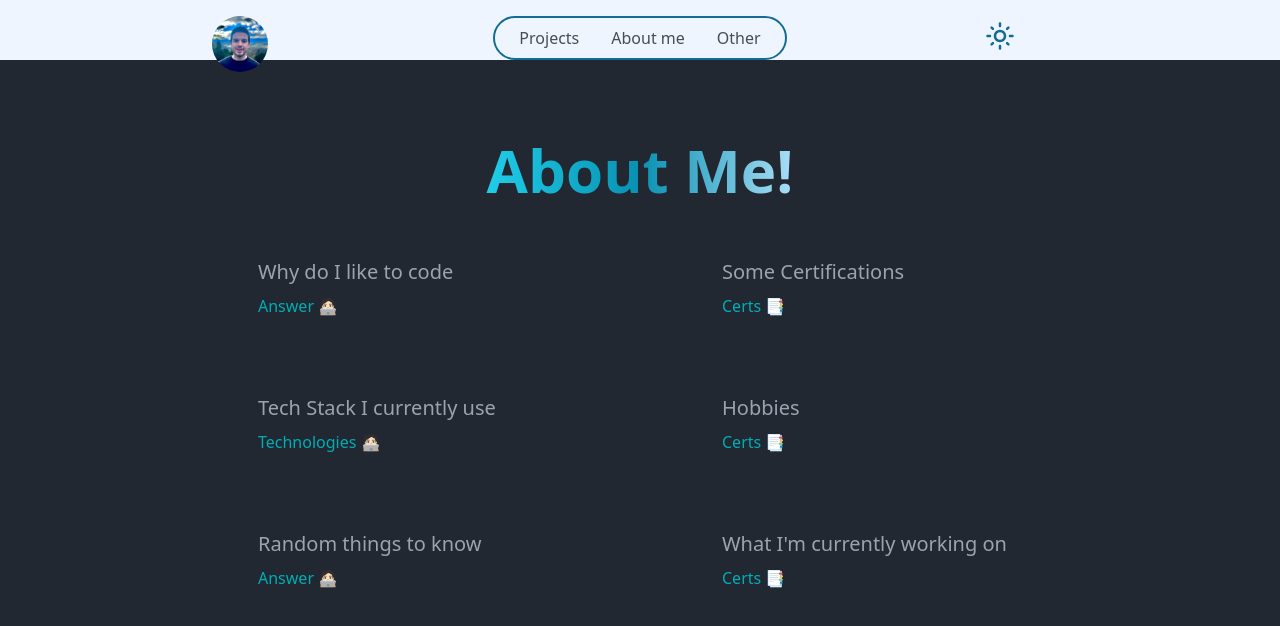
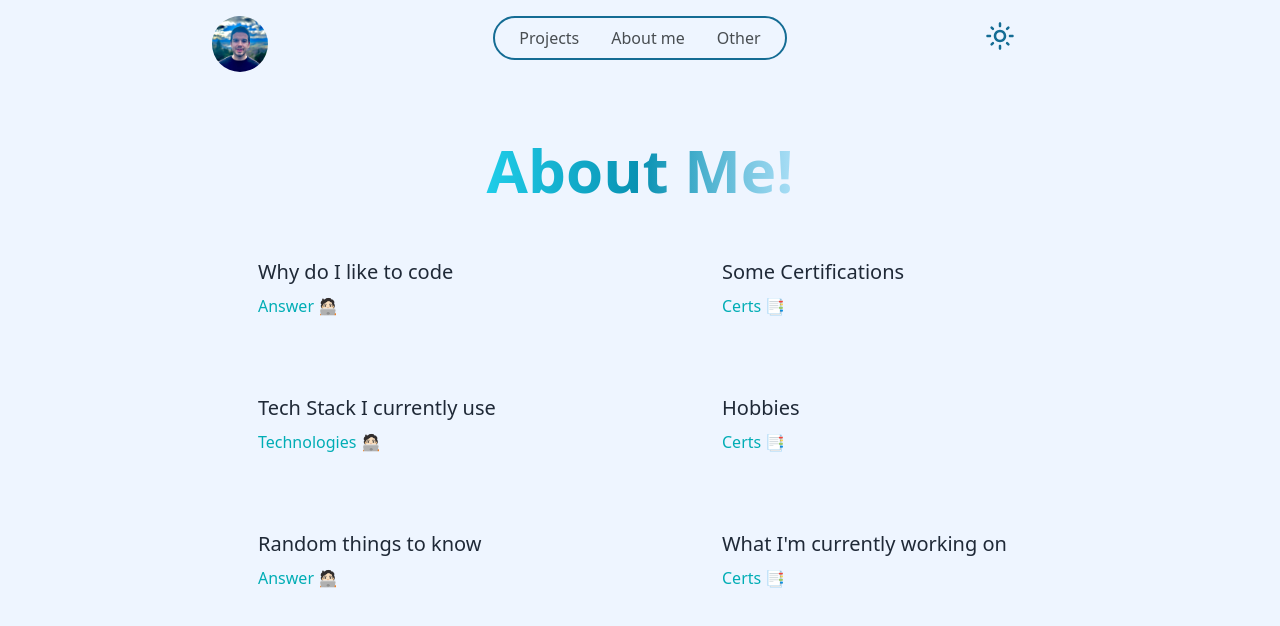
Before and after one commit to davidtc8/another_silly_porfolio_why_not, a React (Vite) app in the folder client/: page /aboutme in a window 1280 px wide. Shown: the top 626 px of the page. Built offline with nearby package versions, Linux system fonts and the light colour scheme.

Commit message:
Last changes

```diff
--- a/client/src/components/AboutMe/Aboutme.jsx
+++ b/client/src/components/AboutMe/Aboutme.jsx
@@ -11,29 +11,30 @@ import ML from '../../assets/machine-learning.jpeg'
 import WebDevelopment from '../../assets/web-dev.jpeg'
 import English from '../../assets/english.jpeg'
 import ReadMore from '../HelpfulFunctions/ReadMore'
+import { connect } from 'react-redux';
 import './aboutmeStyling.css'
 
-export default function Aboutme() {
+function Aboutme( { theme }) {
   return (
     <div className='main_wrapper'>
-      <div className='aboutme_main_section'>
-        <div className='letter_section_box'>
+      <div className={`aboutme_main_section ${theme === 'dark' ? 'aboutme_main_section_dark': 'aboutme_main_section_light'}`}>
+        <div className={`letter_section_box ${theme === 'dark' ? 'letter_section_box_dark': 'letter_section_box_light'}`}>
           <span className='text-6xl p-4 text-center font-bold from-cyan-400 via-cyan-600 to-sky-200 bg-gradient-to-r bg-clip-text text-transparent'>
             About Me!
           </span>
         </div>
         <div className='full_summary_box'>
-          <div className='about_me_section grid_section text-gray-400 text-md font-normal'>
+          <div className={`about_me_section grid_section ${theme === 'dark' ? 'text-gray-200' : 'text-gray-800' }  text-md font-normal`}>
             {/* --------- FIRST ROW -------- */}
             <div className='col1AboutMe'>
-              <div className='header_section_writing text-gray-400 text-xl font-normal'>
+              <div className={`header_section_writing ${theme === 'dark' ? 'text-gray-200' : 'text-gray-800' } text-xl font-normal`}>
                 Why do I like to code
               </div>
               <div className='full_explanation_writing'>
                 <ReadMore letters={"Answer 🧑🏻‍💻"}>
                   <div className=''>
                     <ul>
-                      <li className='my_text'>
+                      <li className={`my_text ${theme === 'dark' ? 'my_text_dark' : 'my_text_light'}`}>
                         When I was young I was in love with games like <PopupImage imageUrl={Starcraft}>Starcraft</PopupImage> and <PopupImage imageUrl={AOE}>Age of Empires</PopupImage>,
                         so when I was around 14 I started creating my own games, however, to be honest I wasn't really successful, but ever since then, this fueled in me a sense of curiosity
                         about programming.
@@ -44,44 +45,44 @@ export default function Aboutme() {
               </div>
             </div>
             <div className='col2AboutMe'>
-              <div className='header_section_writing text-gray-400 text-xl font-normal'>
+            <div className={`header_section_writing ${theme === 'dark' ? 'text-gray-200' : 'text-gray-800' } text-xl font-normal`}>
                 Some Certifications
               </div>
               <div className='full_explanation_writing'>
                 <ReadMore letters={"Certs 📑"}>
                   <div>
                     <ul>
-                      <li className='my_text'>
+                    <li className={`my_text ${theme === 'dark' ? 'my_text_dark' : 'my_text_light'}`}>
                         Here are some of my Certifications, if you want to know more about it, feel free to check my <a className='my_a' href="https://www.linkedin.com/in/david-tc/">LinkedIn</a>
                       </li>
-                      <li className='my_next_li'>
+                      <li className={`my_next_li ${theme === 'dark' ? 'my_next_li_dark' : 'my_next_li_light'}`}>
                         <PopupImage imageUrl={ML}>Machine Learning</PopupImage> by MIT Professional Education.
                       </li>
-                      <li className='my_next_li'>
+                      <li className={`my_next_li ${theme === 'dark' ? 'my_next_li_dark' : 'my_next_li_light'}`}>
                         <PopupImage imageUrl={PythonDS}>Python</PopupImage> Data Structures by Coursera.
                       </li>
-                      <li className='my_next_li'>
+                      <li className={`my_next_li ${theme === 'dark' ? 'my_next_li_dark' : 'my_next_li_light'}`}>
                         <PopupImage imageUrl={WebDevelopment}>Web Development</PopupImage> by ITESM.
                       </li>
-                      <li className='my_next_li'>
+                      <li className={`my_next_li ${theme === 'dark' ? 'my_next_li_dark' : 'my_next_li_light'}`}>
                         <PopupImage imageUrl={ReactCert}>React</PopupImage> Certfication by HackerRank.
                       </li>
-                      <li className='my_next_li'>
+                      <li className={`my_next_li ${theme === 'dark' ? 'my_next_li_dark' : 'my_next_li_light'}`}>
                         <PopupImage imageUrl={PythonCert}>Python</PopupImage> Certfication by HackerRank.
                       </li>
-                      <li className='my_next_li'>
+                      <li className={`my_next_li ${theme === 'dark' ? 'my_next_li_dark' : 'my_next_li_light'}`}>
                         <PopupImage imageUrl={SQLCert}>SQL</PopupImage> Certfication by Datacamp.
                       </li>
-                      <li className='my_next_li'>
+                      <li className={`my_next_li ${theme === 'dark' ? 'my_next_li_dark' : 'my_next_li_light'}`}>
                         <PopupImage imageUrl={GoogleCloud}>Certification</PopupImage> by Google Cloud.
                       </li>
-                      <li className='my_next_li'>
+                      <li className={`my_next_li ${theme === 'dark' ? 'my_next_li_dark' : 'my_next_li_light'}`}>
                         <PopupImage imageUrl={UdacityCert}>Programming for Data Science</PopupImage> by Udacity.
                       </li>
-                      <li className='my_text2'>
+                      <li className={`my_text2 ${theme === 'dark' ? 'my_text2_dark' : 'my_text2_light'}`}>
                         Other Certifications
                       </li>
-                      <li className='my_next_li'>
+                      <li className={`my_next_li ${theme === 'dark' ? 'my_next_li_dark' : 'my_next_li_light'}`}>
                         <PopupImage imageUrl={English}>English</PopupImage> Test by Duolingo (C1 Level).
                       </li>
                     </ul>
@@ -91,17 +92,17 @@ export default function Aboutme() {
             </div>
             {/* --------- SECOND ROW -------- */}
             <div className='col1AboutMe'>
-              <div className='header_section_writing text-gray-400 text-xl font-normal'>
+            <div className={`header_section_writing ${theme === 'dark' ? 'text-gray-200' : 'text-gray-800' } text-xl font-normal`}>
                 Tech Stack I currently use
               </div>
               <div className='full_explanation_writing'>
                 <ReadMore letters={"Technologies 🧑🏻‍💻"}>
                   <div className=''>
                     <ul>
-                      <li className='my_text'>
+                    <li className={`my_text ${theme === 'dark' ? 'my_text_dark' : 'my_text_light'}`}>
                         Right now I have experience with different technologies:
                       </li>
-                      <li className='my_next_li'>
+                      <li className={`my_next_li ${theme === 'dark' ? 'my_next_li_dark' : 'my_next_li_light'}`}>
                         Frontend:
                           <ul className='ul_indent'>
                             <li className='li_indent'>Javascript</li>
@@ -113,21 +114,21 @@ export default function Aboutme() {
                             <li className='li_indent'>Devtools</li>
                           </ul>
                       </li>
-                      <li className='my_next_li'>
+                      <li className={`my_next_li ${theme === 'dark' ? 'my_next_li_dark' : 'my_next_li_light'}`}>
                         Backend:
                           <ul className='ul_indent'>
                             <li className='li_indent'>Python</li>
                             <li className='li_indent'>Django</li>
                           </ul>
                       </li>
-                      <li className='my_next_li'>
+                      <li className={`my_next_li ${theme === 'dark' ? 'my_next_li_dark' : 'my_next_li_light'}`}>
                         Cloud:
                           <ul className='ul_indent'>
                             <li className='li_indent'>AWS</li>
                             <li className='li_indent'>Azure (a little bit)</li>
                           </ul>
                       </li>
-                      <li className='my_next_li'>
+                      <li className={`my_next_li ${theme === 'dark' ? 'my_next_li_dark' : 'my_next_li_light'}`}>
                         Databases:
                           <ul className='ul_indent'>
                             <li className='li_indent'>SQL</li>
@@ -135,7 +136,7 @@ export default function Aboutme() {
                             <li className='li_indent'>MongoDB</li>
                           </ul>
                       </li>
-                      <li className='my_next_li'>
+                      <li className={`my_next_li ${theme === 'dark' ? 'my_next_li_dark' : 'my_next_li_light'}`}>
                         Other technologies:
                           <ul className='ul_indent'>
                             <li className='li_indent'>Pandas</li>
@@ -149,14 +150,14 @@ export default function Aboutme() {
               </div>
             </div>
             <div className='col2AboutMe'>
-              <div className='header_section_writing text-gray-400 text-xl font-normal'>
+            <div className={`header_section_writing ${theme === 'dark' ? 'text-gray-200' : 'text-gray-800' } text-xl font-normal`}>
                 Hobbies
               </div>
               <div className='full_explanation_writing'>
                 <ReadMore letters={"Certs 📑"}>
                   <div>
                     <ul>
-                      <li className='my_text'>
+                      <li className={`my_text ${theme === 'dark' ? 'my_text_dark' : 'my_text_light'}`}>
                         Here are some of my Certifications, if you want to know more about it, feel free to check my <a className='my_a' href="https://www.linkedin.com/in/david-tc/">LinkedIn</a>
                       </li>
                     </ul>
@@ -166,14 +167,14 @@ export default function Aboutme() {
             </div>
             {/* --------- THIRD ROW -------- */}
             <div className='col1AboutMe'>
-              <div className='header_section_writing text-gray-400 text-xl font-normal'>
+              <div className={`header_section_writing ${theme === 'dark' ? 'text-gray-200' : 'text-gray-800' } text-xl font-normal`}>
                 Random things to know
               </div>
               <div className='full_explanation_writing'>
                 <ReadMore letters={"Answer 🧑🏻‍💻"}>
                   <div className=''>
                     <ul>
-                      <li className='my_text'>
+                      <li className={`my_text ${theme === 'dark' ? 'my_text_dark' : 'my_text_light'}`}>
                         When I was young I was in love with games like <PopupImage imageUrl={Starcraft}>Starcraft</PopupImage> and <PopupImage imageUrl={AOE}>Age of Empires</PopupImage>,
                         so when I was around 14 I started creating my own games, however, to be honest I wasn't really successful, but ever since then, this fueled in me a sense of curiosity
                         about programming.
@@ -184,14 +185,14 @@ export default function Aboutme() {
               </div>
             </div>
             <div className='col2AboutMe'>
-              <div className='header_section_writing text-gray-400 text-xl font-normal'>
+              <div className={`header_section_writing ${theme === 'dark' ? 'text-gray-200' : 'text-gray-800' } text-xl font-normal`}>
                 What I'm currently working on
               </div>
               <div className='full_explanation_writing'>
                 <ReadMore letters={"Certs 📑"}>
                   <div>
                     <ul>
-                      <li className='my_text'>
+                      <li className={`my_text ${theme === 'dark' ? 'my_text_dark' : 'my_text_light'}`}>
                         Here are some of my Certifications, if you want to know more about it, feel free to check my <a className='my_a' href="https://www.linkedin.com/in/david-tc/">LinkedIn</a>
                       </li>
                     </ul>
@@ -205,3 +206,9 @@ export default function Aboutme() {
     </div>
   )
 }
+
+const mapStateToProps = (state) => ({
+  theme: state.theme.theme // Accessing the theme state from Redux store
+});
+
+export default connect(mapStateToProps)(Aboutme); // Connect component to Redux store
--- a/client/src/components/AboutMe/aboutmeStyling.css
+++ b/client/src/components/AboutMe/aboutmeStyling.css
@@ -1,3 +1,5 @@
+@import url('../../appStyling.css');
+
 .main_wrapper {
     display: flex;
     flex-direction: column;
@@ -5,17 +7,31 @@
 }
 
 .aboutme_main_section {
-    background-color: #222831;
     flex: 1; /* or height: 100%; */
     overflow-y: auto; /* Enable vertical scrolling if content exceeds viewport */
+}
+
+.aboutme_main_section_dark {
+    background-color: var(--dark-mode-color);
+}
+
+.aboutme_main_section_light {
+    background-color: var(--light-mode-color);
 }
 
 .letter_section_box {
     width: 50%;
     margin: auto auto auto auto;
-    color: #EEEEEE;
     padding-top: 5rem;
     text-align: center;
+}
+
+.letter_section_box_dark {
+    color: #EEEEEE;
+}
+
+.letter_section_box_light {
+    color: #6C7A89;
 }
 
 .full_summary_box {
@@ -34,7 +50,14 @@
 
 .my_text {
     list-style-type:none;
-    color: white;
+}
+
+.my_text_dark {
+    color: grey;
+}
+
+.my_text_light {
+    color: #6C7A89;
 }
 
 .my_a {
@@ -44,13 +67,27 @@
 
 .my_next_li {
     padding-top: .5rem;
-    color: white;
+}
+
+.my_next_li_dark {
+    color: grey;
+}
+
+.my_next_li_light {
+    color: #6C7A89;
 }
 
 .my_text2 {
-    color: white;
     padding-top: 1rem;
     list-style-type:none;
+}
+
+.my_text2_dark {
+    color: grey;
+}
+
+.my_text2_light {
+    color: #6C7A89;
 }
 
 .grid_section {
@@ -81,6 +118,7 @@
     justify-content: center;
     padding-top: 2rem;
     border: 2px solid transparent;
+    border-radius: 10px;
     transition: 0.5s ease;
     transform: scale(1);
     margin-bottom: 1rem;
--- a/client/src/components/Header/Header.jsx
+++ b/client/src/components/Header/Header.jsx
@@ -91,10 +91,10 @@ function Header({ theme, toggleTheme}) {
                   </div>
                   <ul className="flex flex-col items-center justify-between min-h-[250px]">
                     <li className={`border-b ${theme === 'dark' ? 'border-gray-400' : 'border-blue-400'} my-8 uppercase`}>
-                      <a className={`${theme === 'dark' ? 'text-gray-600' : 'text-cyan-600'}`}href="aboutme">About me</a>
+                      <a className={`${theme === 'dark' ? 'text-gray-600' : 'text-cyan-600'}`}href="projects">Projects</a>
                     </li>
                     <li className={`border-b ${theme === 'dark' ? 'border-gray-400' : 'border-blue-400'} my-8 uppercase`}>
-                      <a className={`${theme === 'dark' ? 'text-gray-600' : 'text-cyan-600'}`} href="projects">Projects</a>
+                      <a className={`${theme === 'dark' ? 'text-gray-600' : 'text-cyan-600'}`} href="aboutme">About me</a>
                     </li>
                     <li className={`border-b ${theme === 'dark' ? 'border-gray-400' : 'border-blue-400'} my-8 uppercase`}>
                       <a className={`${theme === 'dark' ? 'text-gray-600' : 'text-cyan-600'}`} href="other">Other</a>
--- a/client/src/components/Header/headerStyling.css
+++ b/client/src/components/Header/headerStyling.css
@@ -84,6 +84,7 @@
 
 /* Night mode icon styling */
 .night_mode_div {
+    cursor: pointer;
     top: 8px;
     display: flex;
     margin-right: -45rem;
```
